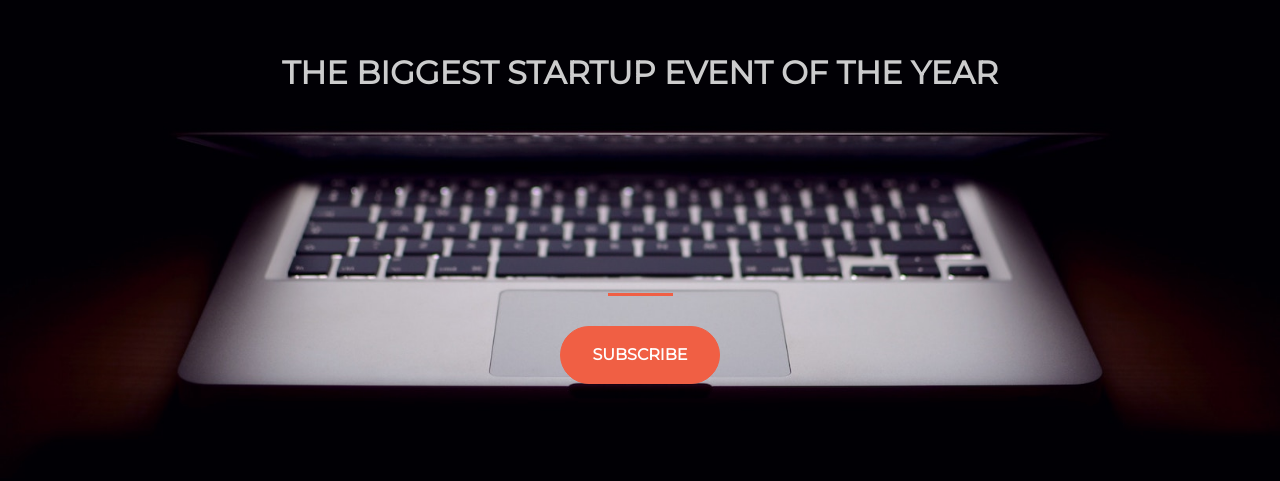
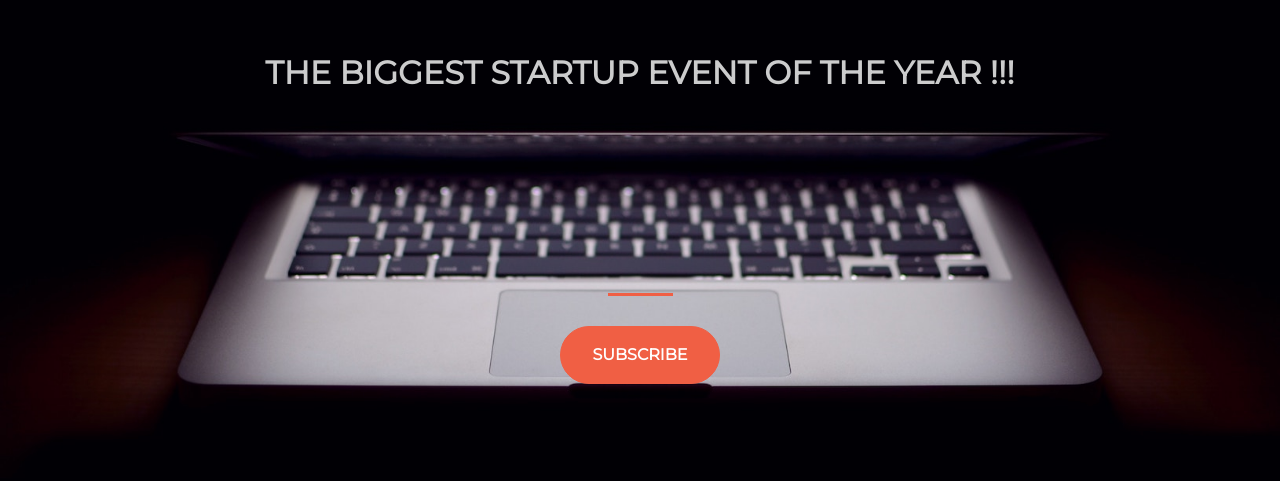
Before and after one commit to jackris06/jackris06.github.io, a plain HTML site: page index.html in a window 1280 px wide. Shown: the part 181-662 px from the top of the page. Drawn offline with nearby package versions, Linux system fonts and the light colour scheme.

Commit message:
Add exclamation marks to the file

```diff
--- a/index.html
+++ b/index.html
@@ -21,7 +21,7 @@
         <div class="row">
           <div class="col-lg-12 my-auto">
             <h1 class="text-uppercase faded">
-              <strong>The biggest startup event of the year</strong>
+              <strong>The biggest startup event of the year !!!</strong>
             </h1>
             <hr>
           </div>
```
